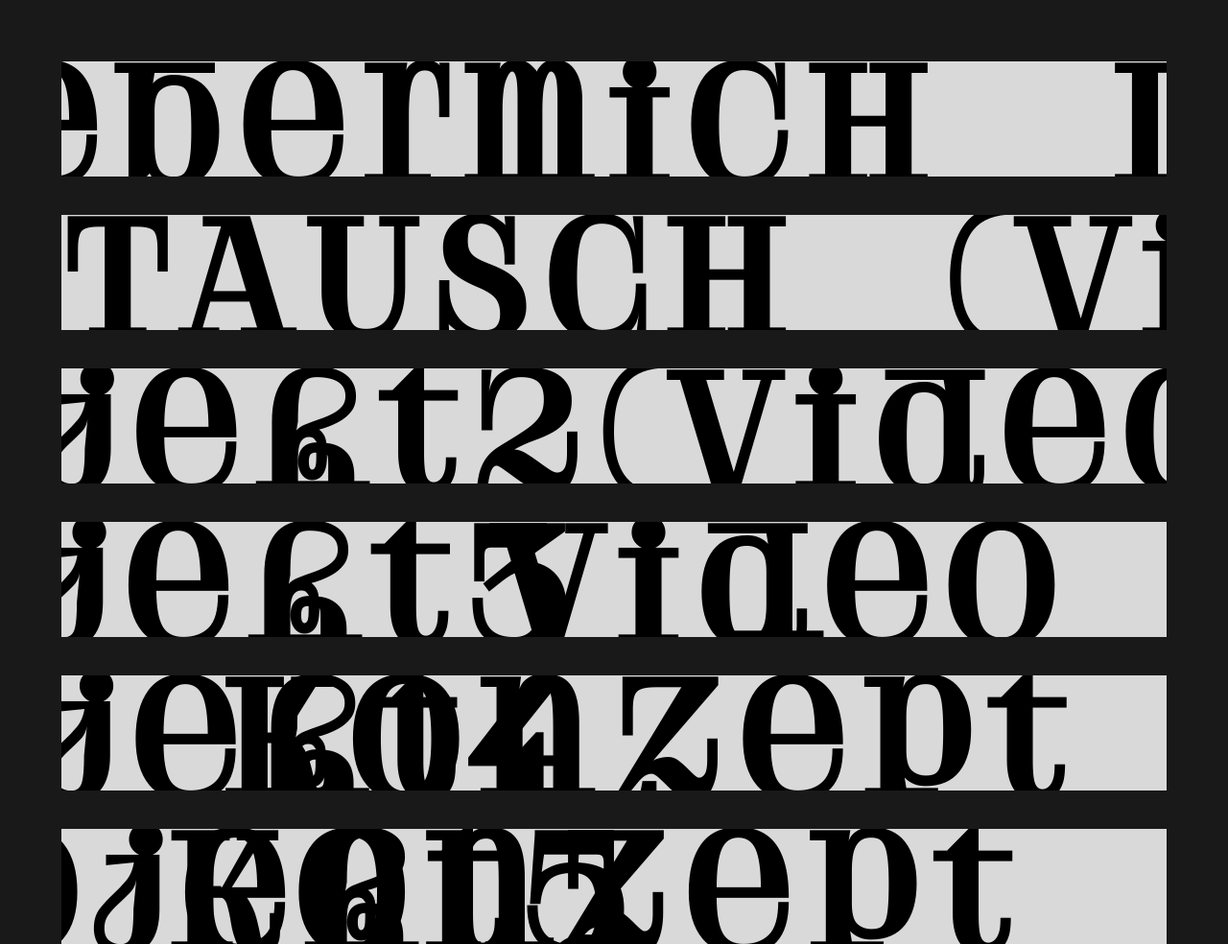
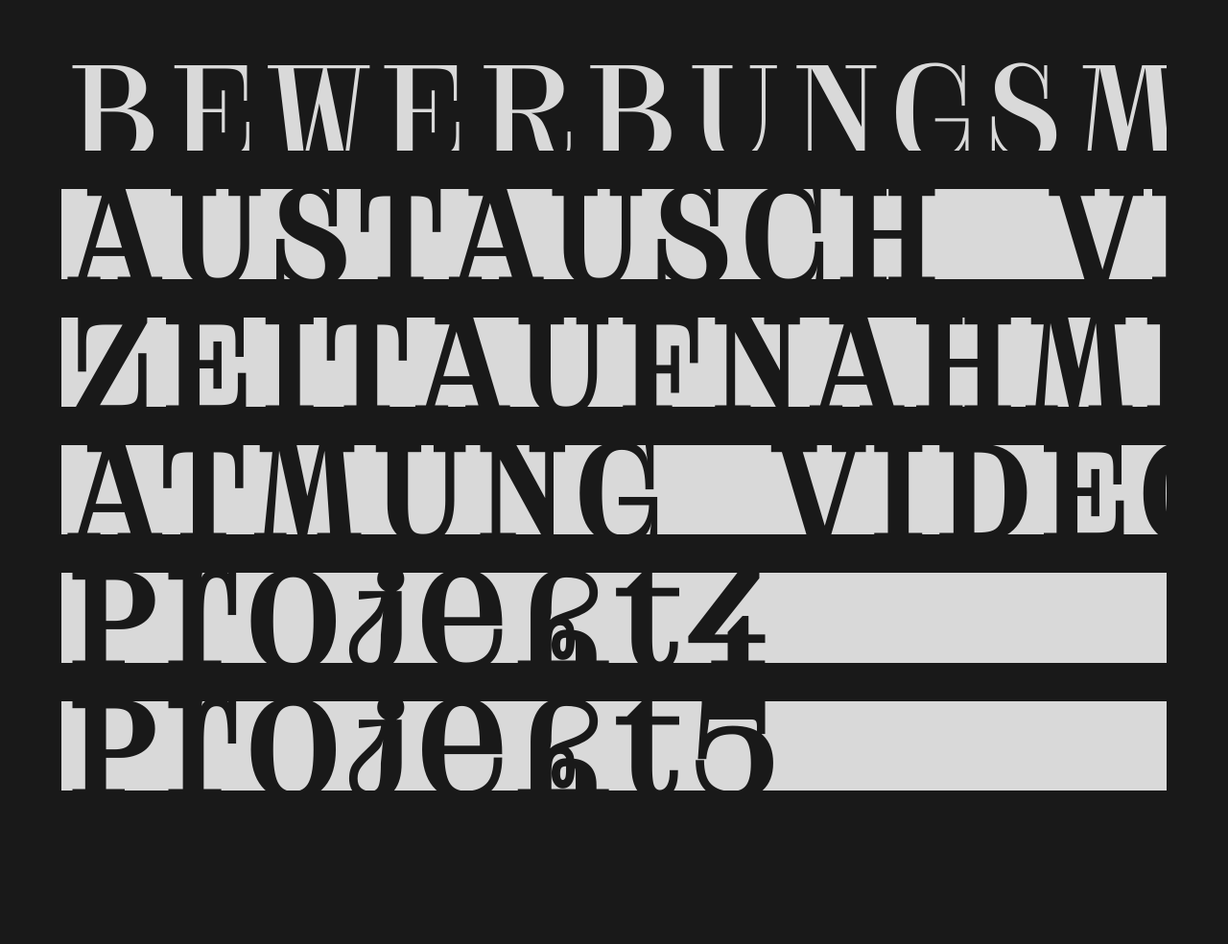
Before and after one commit to jojomoee/mappe, a website built with Vite: page src/index.html in a window 1280 px wide. Shown: the whole page at 96% size. After the commit the page ends 880 px from the top, so only its background shows below. Built offline with nearby package versions, Linux system fonts and the light colour scheme; a web font is replaced by a local one.

Commit message:
aufgerämt er

```diff
--- a/src/index.html
+++ b/src/index.html
@@ -2,10 +2,10 @@
 <html lang="en">
   <head>
     <meta charset="UTF-8" />
-    <link rel="icon" type="image/svg+xml" href="favicon.svg" />
     <meta name="viewport" content="width=device-width, initial-scale=1.0" />
     <title>Johannes Möhrl</title>
     <script type="module" src="./js/index.js"></script>
+    <link rel="icon" type="image/svg+xml" href="favicon.svg" />
   </head>
   <body>
     <script type="module" src="./js/main.js"></script>
--- /dev/null
+++ b/src/js/components/list/animation.list.js
@@ -0,0 +1,64 @@
+import gsap from "gsap";
+
+function sleep(ms) {
+  return new Promise((resolve) => setTimeout(resolve, ms));
+}
+
+//Animates elements from middle to 90vw, when opening the site
+export async function openingAnimation(collection) {
+  for (let li of collection) {
+    let tl = gsap.timeline({});
+    tl.from(li, {
+      duration: 2,
+      width: 0,
+      autoAlpha: 0,
+    });
+    tl.to(li, {
+      duration: 2,
+      width: "90vw",
+      autoAlpha: 1,
+    });
+    await sleep(500);
+  }
+}
+
+//Animates the Text Moving
+export async function h1MovingAnimation(collection) {
+  //Container Width is needed to move the Text according to its length.
+  function getContainerWidth(collection) {
+    let containerWidthList = [];
+    for (let container of collection) {
+      let containerWidth = container.clientWidth;
+      containerWidthList.push(containerWidth);
+    }
+    return containerWidthList;
+  }
+
+  for (let container of collection) {
+    //Get Index of the container-collection
+    let index = [...collection].indexOf(container);
+    //Use function getContainerWidth, and apply index to it, to get each
+    //Elements width at position
+    let containerWidth = getContainerWidth(collection)[index];
+    let xOffset = containerWidth - screen.width;
+    //container is only 90vw, so 10vw needs to be subtracted
+    let xSpacing =
+      Math.max(
+        document.documentElement.clientWidth || 0,
+        window.innerWidth || 0
+      ) * 0.05;
+    xOffset += xSpacing;
+	//GSAP animation
+    tl.to(container, {
+      duration: 10,
+      x: -xOffset, //VH fehlt noch
+    });
+
+    tl.to(container, {
+      x: 0,
+      duration: 10,
+    });
+
+    await sleep(5000);
+  }
+}
--- a/src/js/components/list/data.list.js
+++ b/src/js/components/list/data.list.js
@@ -4,24 +4,24 @@ export const dataObj = {
     {
 
       id: "projekt0",
-      header: "UebermicH",
+      header: "BEWERBUNGSMAPPE_JOHANNES_MOEHRL_",
       info: "ICH",
     },
     {
       id: "projekt1",
-      header: "AUSTAUSCH",
+      header: "AUSTAUSCH_VIDEO_1_",
       info: "(Video1)",
     },
 
     {
       id: "projekt3",
-      header: "Projekt2",
+      header: "ZEITAUFNAHME_VIDEO_2_",
       info: "(Video2)",
     },
 
     {
       id: "projekt3",
-      header: "Projekt3",
+      header: "ATMUNG_VIDEO_3_",
       info: "Video 3",
     },
 
--- a/src/js/components/list/list.js
+++ b/src/js/components/list/list.js
@@ -1,17 +1,20 @@
 import { dataObj } from "./data.list";
 
+//creates All elements of list.
+//
 export function createList() {
   let list = document.createElement("ul");
   list.setAttribute("id", "list-wrapper");
 
   for (let item in dataObj.projects) {
     let li = document.createElement("li");
-    let id = dataObj.projects[item].id;
+    li.setAttribute("class", "project-li");
 
     let div = li.appendChild(document.createElement("div"));
     div.setAttribute("class", "project-container");
 
-    li.setAttribute("class", "project-li");
+
+    let id = dataObj.projects[item].id;
     li.setAttribute("id", id);
 
     let header = dataObj.projects[item].header;
@@ -19,10 +22,6 @@ export function createList() {
     h1.setAttribute("class", "project-header");
     h1.appendChild(document.createTextNode(header));
 
-    let info = dataObj.projects[item].info;
-    let h2 = div.appendChild(document.createElement("h2"));
-    h2.setAttribute("class", "project-type");
-    h2.appendChild(document.createTextNode(info));
 
 	list.appendChild(li);
   }
--- a/src/js/index.js
+++ b/src/js/index.js
@@ -1,9 +1,13 @@
 import "../scss/style.scss";
 import { createList } from "./components/list/list";
+
+
+//Is located in head, creates the index.html
 
 function init() {
   let body = document.querySelector("body");
   body.appendChild(createList());
 }
 
+//Ob das sinn macht ? egal
 document.addEventListener("DOMContentLoaded", init, false);
--- a/src/js/main.js
+++ b/src/js/main.js
@@ -1,53 +1,11 @@
-import { gsap } from "gsap/src";
-
-function sleep(ms) {
-  return new Promise((resolve) => setTimeout(resolve, ms));
-}
-
-async function headerAnimation() {
-
-  await sleep(500);
-  let h1Coll = document.getElementsByClassName("project-header");
-  for (let h1 of h1Coll) {
-    let tl = gsap.timeline({ repeat: -1 });
-    tl.to(h1, {
-      duration: 3,
-      x: -h1.innerHTML.length * 50,
-      ease: "power2.inOut",
-    });
-
-    tl.to(h1, {
-      duration: 3,
-      x: 0,
-      ease: "power2.inOut",
-    });
-
-    await sleep(500);
-  }
-}
-
-async function typeAnimation() {
-  let h2Coll = document.getElementsByClassName("project-type");
-  for (let h2 of h2Coll) {
-    let tl = gsap.timeline({ repeat: -1 });
-    tl.to(h2, {
-      duration: 3,
-      x: -h2.innerHTML.length * 100,
-      ease: "power2.inOut",
-    });
-
-    tl.to(h2, {
-      duration: 3,
-      x: 0,
-      ease: "power2.inOut",
-    });
-    await sleep(250);
-  }
-}
+import { h1MovingAnimation, openingAnimation } from "./components/list/animation.list";
 
 function init() {
-  headerAnimation();
-  typeAnimation();
+  let liColl = document.getElementsByClassName('project-li')
+  openingAnimation(liColl)
+
+  let containerColl = document.getElementsByClassName("project-header");
+  h1MovingAnimation(containerColl) 	;
 }
 
 document.addEventListener("DOMContentLoaded", init, false);
--- a/src/scss/style.scss
+++ b/src/scss/style.scss
@@ -13,7 +13,6 @@ body {
   padding-left: 0;
 }
 div {
-  overflow: hidden;
   display: flex;
   height: 15vh;
   width: 90vw;
@@ -21,12 +20,12 @@ div {
 }
 h1 {
   font-family: SolideMirage-Etroit;
-  font-size: 10rem;
-  line-height: 7rem;
-  text-align: center;
+  font-size: 8rem;
+  line-height: 5.25rem;
+  color: $black;
   margin: 0;
   padding: 0;
-
+  z-index:1;
   @include xs {
     font-size: 5rem;
     line-height: 5rem;
@@ -35,12 +34,27 @@ h1 {
 h2 {
 
   font-family: SolideMirage-Etroit;
+  font-weight: 10;
+  color: $green;
   font-size: 10rem;
   line-height: 7rem;
   text-align: center;
   margin: 0;
   padding: 0;
-	display: flex;
+  display: flex;
+
+  @include xs {
+    font-size: 5rem;
+    line-height: 5rem;
+  }
+}
+#projekt0{
+	background-color:$black;
+
+	h1 {
+	font-weight: 400;
+	color: $white;
+	}
 }
 ul {
   margin-top: 5vw;
@@ -50,6 +64,7 @@ ul {
   height: 100vh;
   width: 100vw;
   padding-left: 0; // needs to be set to avoid 40px, idk
+
 }
 li {
   margin-bottom: 5vh;
@@ -59,4 +74,6 @@ li {
   flex-flow: row;
   list-style-type: none;
   justify-content: space-between;
+  visibility: hidden;
+  overflow: hidden;
 }
```
